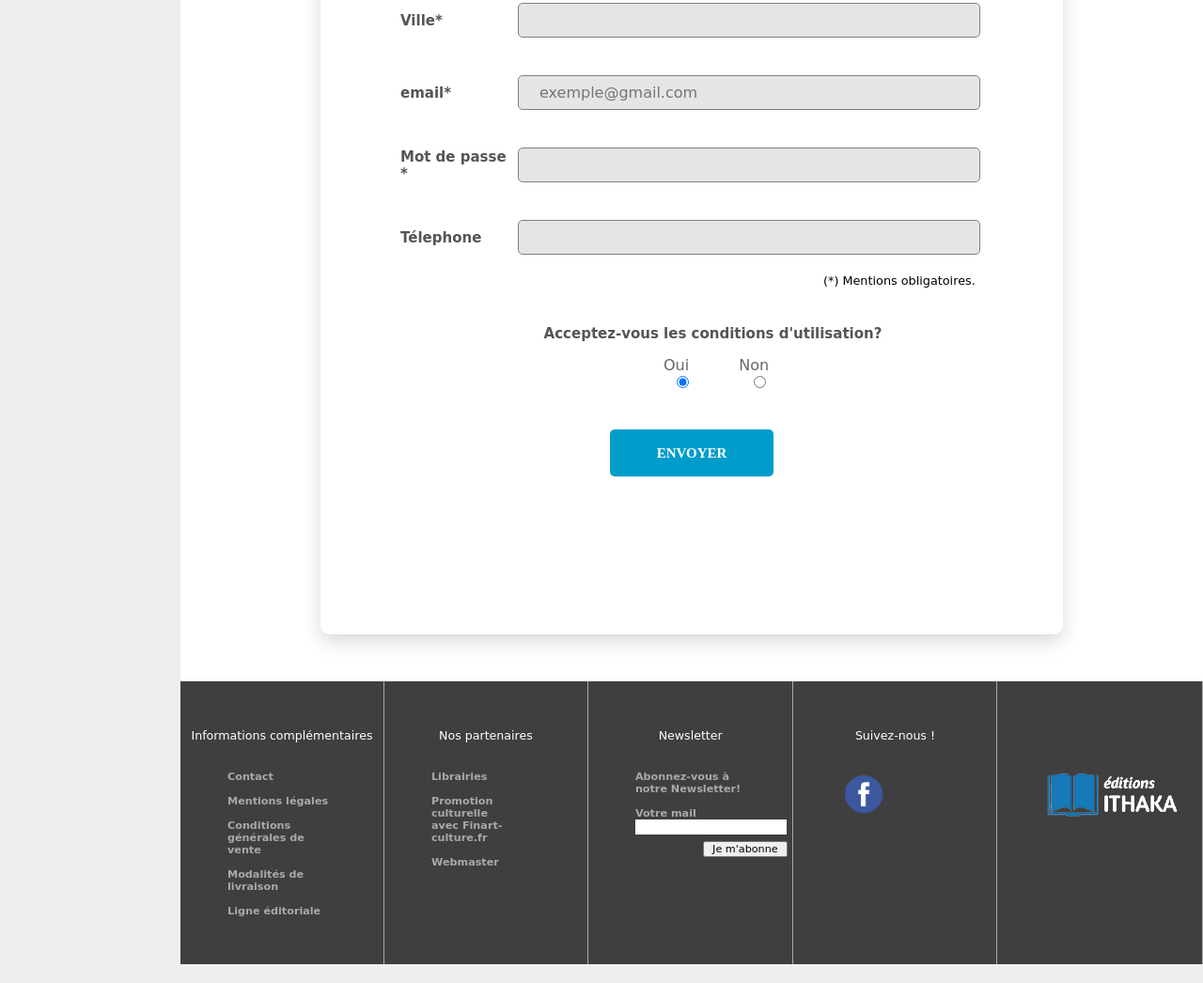
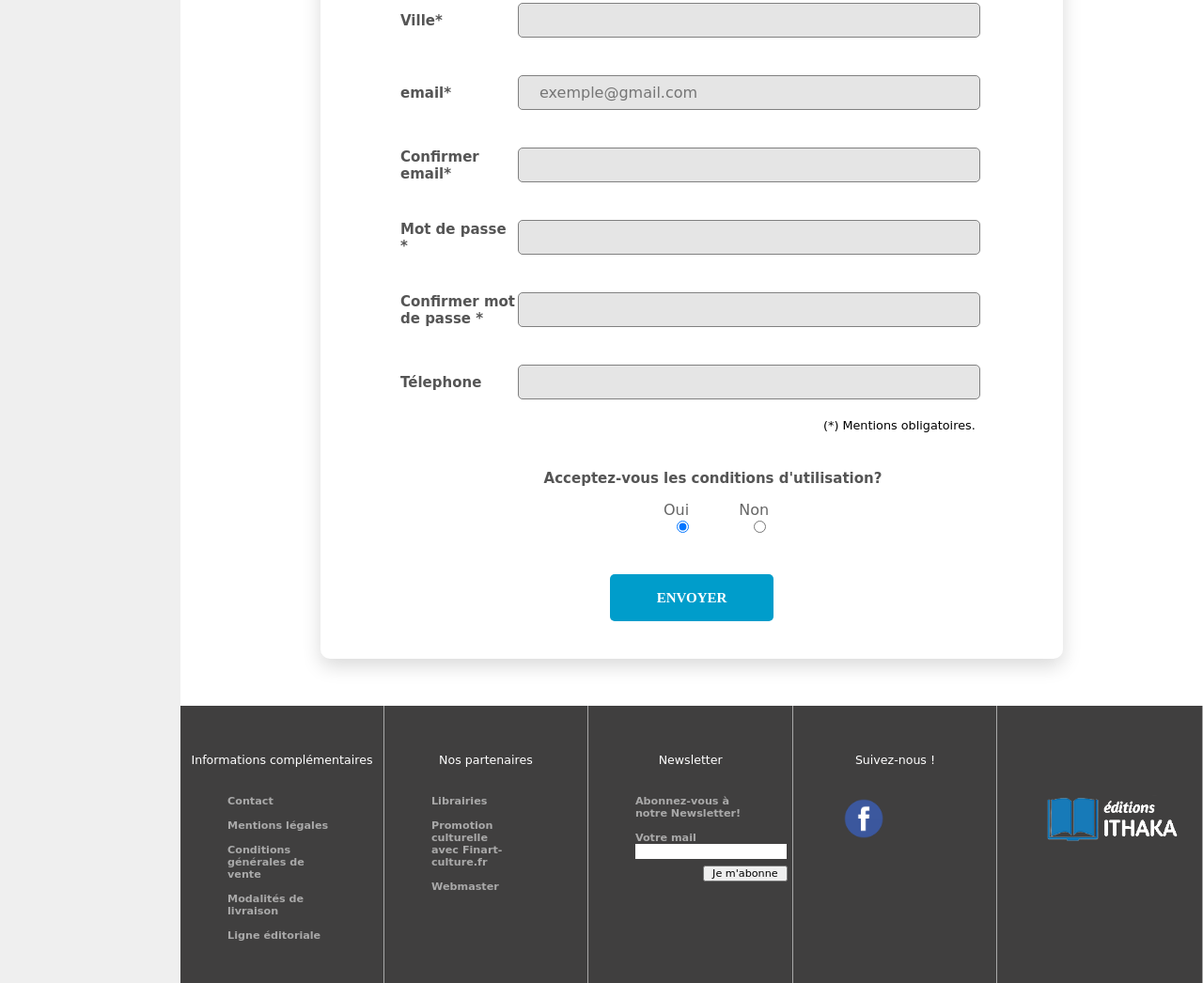
Before and after one commit to ThomasCyberDev/ProjetSemestre2, a plain HTML site: page inscription.html in a window 1280 px wide. Shown: the part 780-1826 px from the top of the page at 94% size. Drawn offline with Linux system fonts and the light colour scheme.

Commit message:
MAJ pour sérine, inputs confirmer

```diff
--- a/css/mainCSS.css
+++ b/css/mainCSS.css
@@ -30,6 +30,7 @@
     -webkit-box-shadow: 0px 8px 20px 0px rgba(0, 0, 0, 0.15);
     -moz-box-shadow: 0px 8px 20px 0px rgba(0, 0, 0, 0.15);
     box-shadow: 0px 8px 20px 0px rgba(0, 0, 0, 0.15);
+
   }
   .card-5 .card-heading {
     padding: 20px 0;
--- a/inscription.html
+++ b/inscription.html
@@ -81,7 +81,7 @@ margin-bottom: 0px;
         <div class="droite">
     <div class="page-wrapper bg-gra-03 p-t-45 p-b-50">
         <div class="wrapper wrapper--w790">
-            <div class="card card-5" style="height: 1300px;">
+            <div class="card card-5" style="height: 105%;padding-bottom:10px;">
 
                     <h2 class="title" style="
                     padding-top: 40px;
@@ -186,9 +186,25 @@ margin-bottom: 0px;
                             </div>
                         </div>
                     </div>
+					<div class="form-row">
+                        <div class="name">Confirmer email*</div>
+                        <div class="value">
+                            <div class="input-group">
+                                <input class="input--style-5" type="text" name="nom" placeholder="" style="" required>
+                            </div>
+                        </div>
+                    </div>
 
 					<div class="form-row">
                         <div class="name">Mot de passe *</div>
+                        <div class="value">
+                            <div class="input-group">
+                                <input class="input--style-5" type="text" name="nom" placeholder="" style="" required>
+                            </div>
+                        </div>
+                    </div>
+					<div class="form-row">
+                        <div class="name">Confirmer mot de passe *</div>
                         <div class="value">
                             <div class="input-group">
                                 <input class="input--style-5" type="text" name="nom" placeholder="" style="" required>
```
